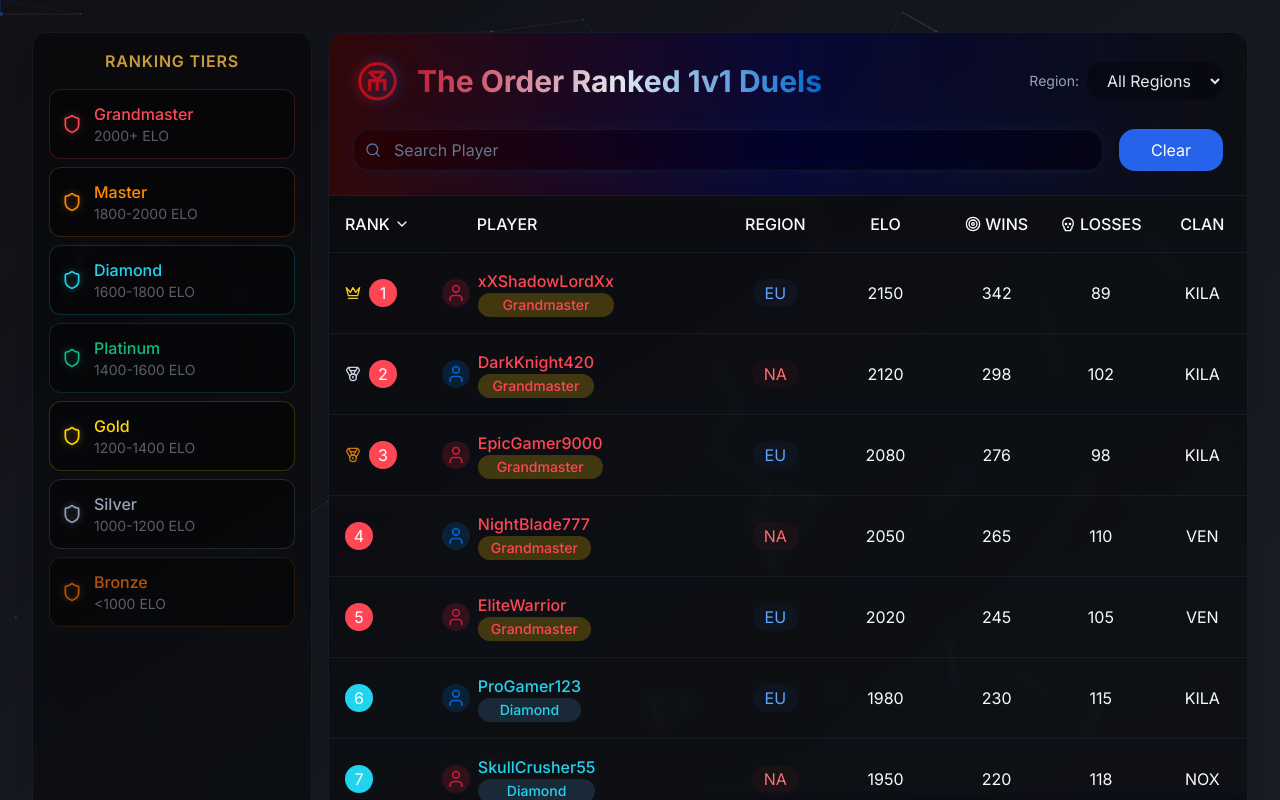
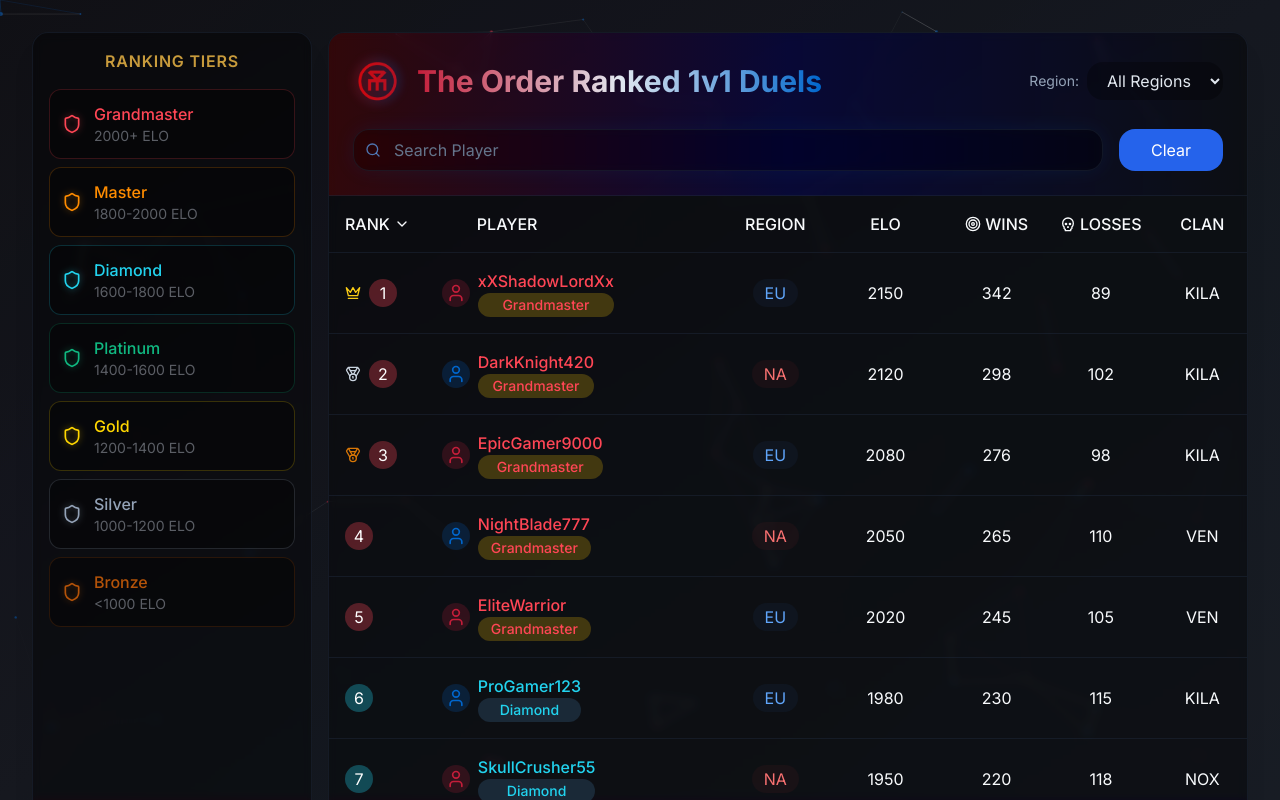
Before and after one commit to iGotYourBackMr/chiv-leaderboard, a Next.js app: page / in a window 1280 px wide. Shown: the top 800 px of the page. Built offline with nearby package versions, Linux system fonts and the light colour scheme.

Commit message:
style: make number bubbles translucent and less vibrant

```diff
--- a/components/chivalry-leaderboard.tsx
+++ b/components/chivalry-leaderboard.tsx
@@ -424,10 +424,10 @@ export default function LeaderboardComponent({
                         <div className="flex items-center space-x-1 sm:space-x-2">
                           {getRankIcon(player.rank)}
                           <div className={`w-7 h-7 rounded-full flex items-center justify-center ${
-                            player.rankTier === 'Grandmaster' ? 'bg-[#FF4655]' :  // Red
-                            player.rankTier === 'Diamond' ? 'bg-[#22D3EE]' :      // Cyan
-                            player.rankTier === 'Gold' ? 'bg-[#FFD700]' :         // Gold
-                            'bg-[#B45309]'                                        // Bronze
+                            player.rankTier === 'Grandmaster' ? 'bg-[#FF4655]/30' :  // Translucent Red
+                            player.rankTier === 'Diamond' ? 'bg-[#22D3EE]/30' :      // Translucent Cyan
+                            player.rankTier === 'Gold' ? 'bg-[#FFD700]/30' :         // Translucent Gold
+                            'bg-[#B45309]/30'                                        // Translucent Bronze
                           }`}>
                             <span className="text-sm sm:text-base text-white">
                               {player.rank}
```
